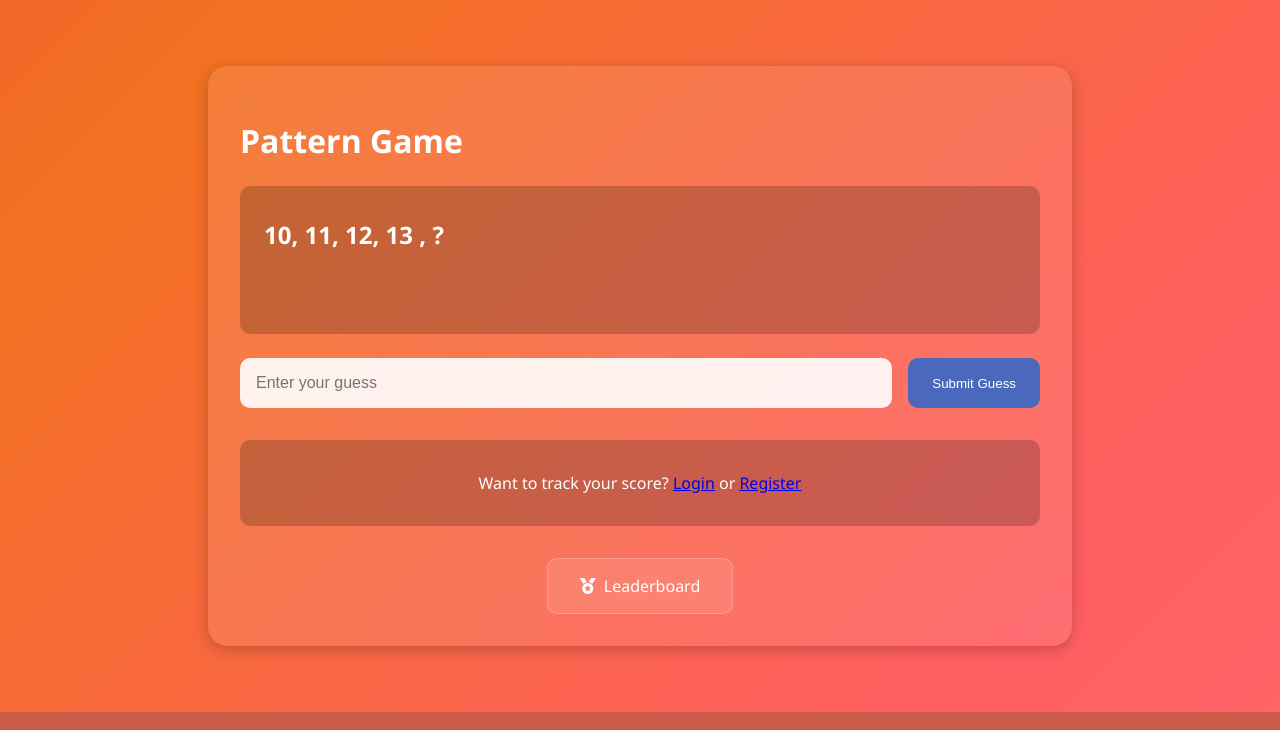
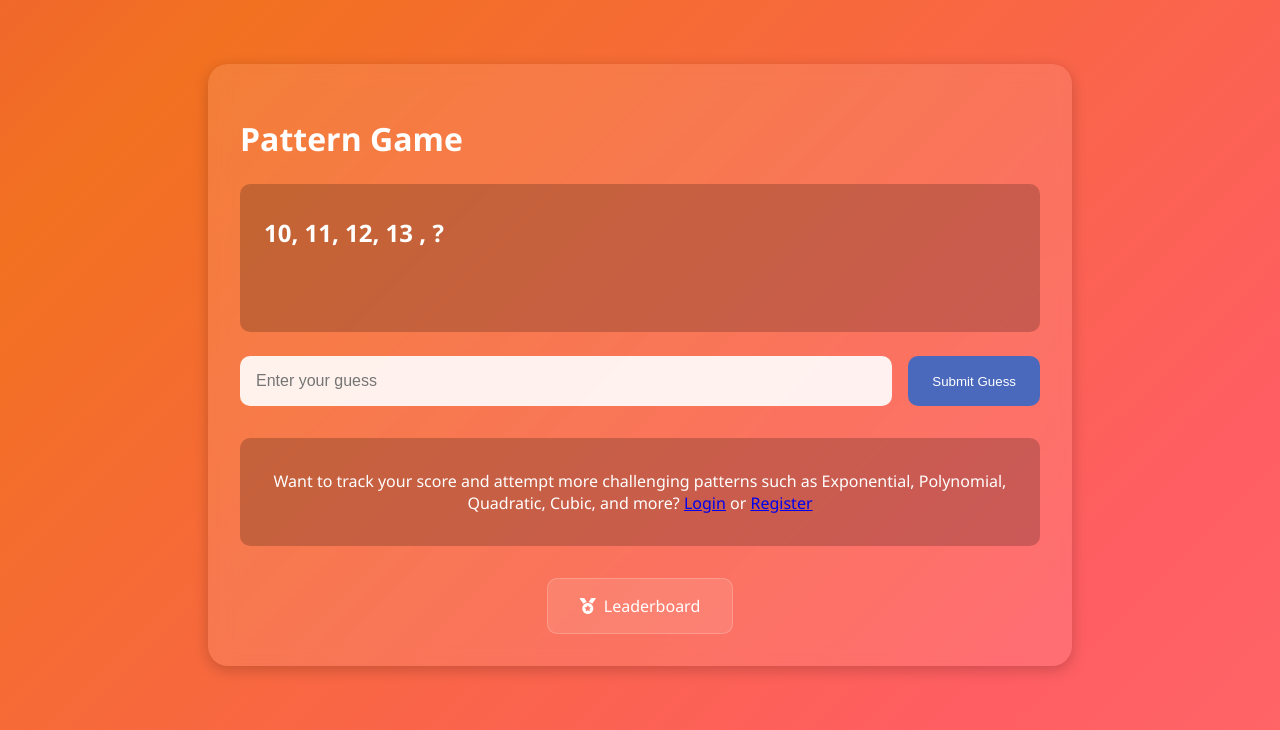
Before and after one commit to Kvin-21/pattern-solver, a Flask app: page /game in a window 1280 px wide. Shown: the part 88-818 px from the top of the page. Run offline with Flask 3, Linux system fonts and the light colour scheme; some libraries are stand-ins or nearby versions.

Commit message:
Update game.html

```diff
--- a/app/templates/game.html
+++ b/app/templates/game.html
@@ -34,7 +34,7 @@
             {% if user %}
                 <p>Score: {{ user.score }} | Level: {{ user.level }}</p>
             {% else %}
-                <p>Want to track your score? <a href="{{ url_for('login') }}">Login</a> or <a href="{{ url_for('register') }}">Register</a></p>
+                <p>Want to track your score and attempt more challenging patterns such as Exponential, Polynomial, Quadratic, Cubic, and more? <a href="{{ url_for('login') }}">Login</a> or <a href="{{ url_for('register') }}">Register</a></p>
             {% endif %}
         </div>
         <div class="button-container">
```
